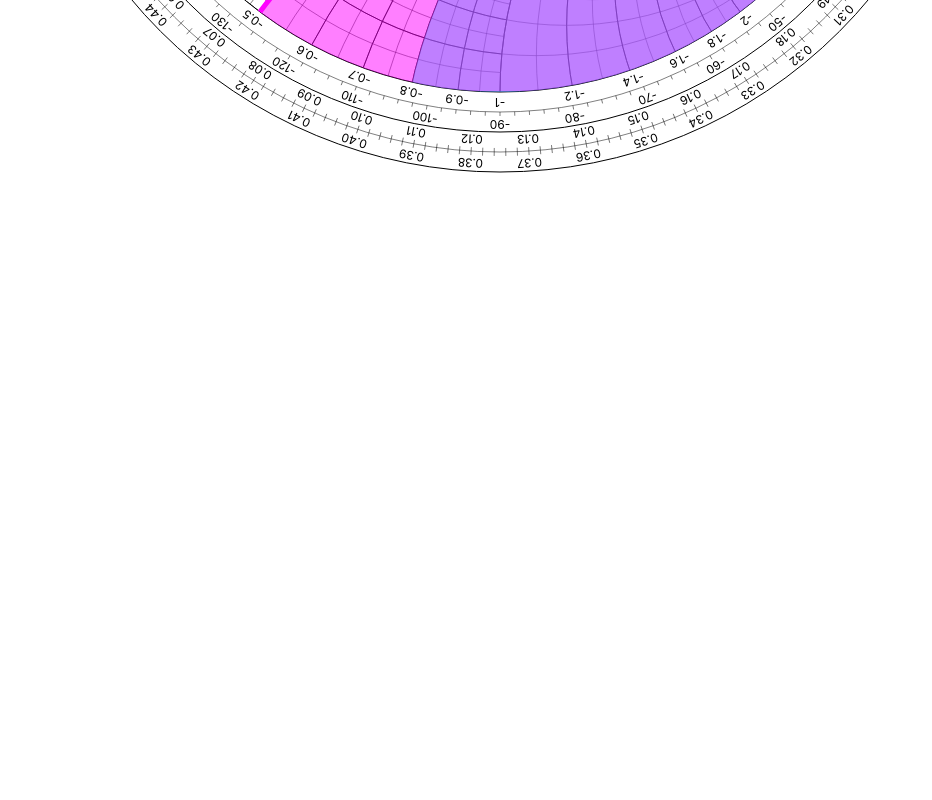
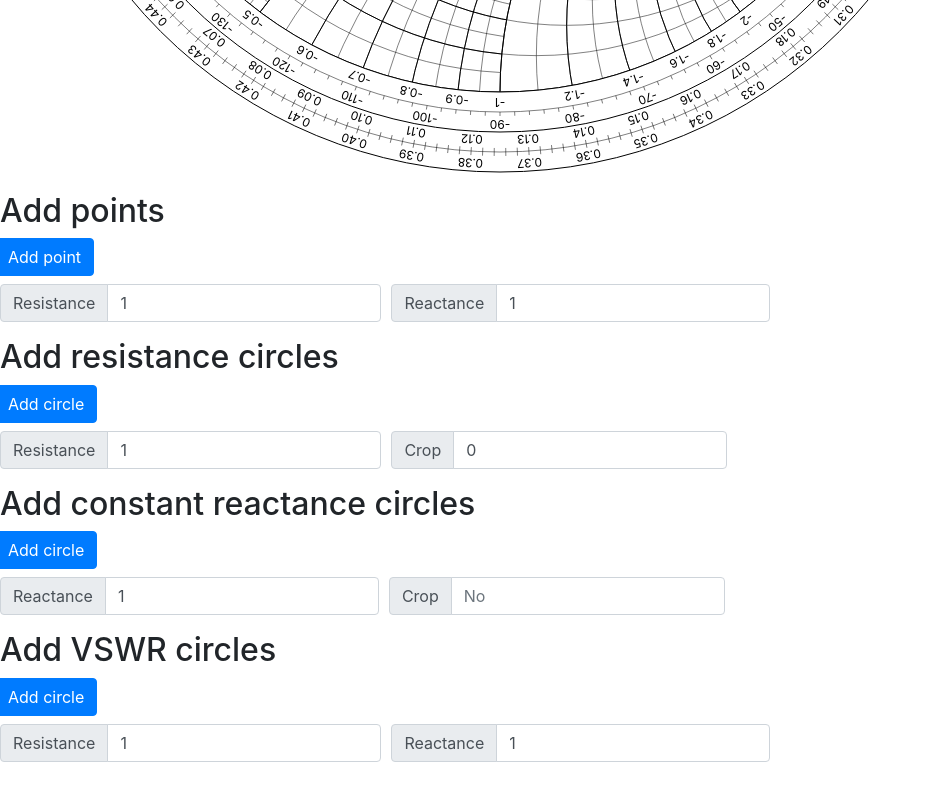
Before and after one commit to germi/vue-smith-chart, a Vue app: page / in a window 1280 px wide. Shown: the part 808-1608 px from the top of the page, without its empty margins (0-932 px from the left). Before the commit the page ends 1000 px from the top, so only its background shows below. Built offline with nearby package versions, Linux system fonts and the light colour scheme; some icons are missing.

Commit message:
Tool for drawing Smith Charts started

```diff
--- a/src/App.vue
+++ b/src/App.vue
@@ -33,7 +33,7 @@
         stroke="#FF4136"
       ></sm-res-circle> -->
 
-      <sm-react-arc
+      <!-- <sm-react-arc
         :react="-0.2"
         :crop="2"
         fill="none"
@@ -53,7 +53,7 @@
         fill="rgba(255,0,255,0.5)"
         stroke-width="5"
         stroke="rgb(255,0,255)"
-      ></sm-react-arc>
+      ></sm-react-arc> -->
 
       <!-- <sm-vswr-circle
         :res="1"
@@ -74,7 +74,220 @@
         stroke="red"
       ></sm-vswr-circle> -->
 
+      <sm-res-circle
+        v-for="circle in res"
+        :res="circle.res"
+        :crop="circle.crop"
+        fill="rgba(255,0,255,0.5)"
+        stroke-width="2"
+        stroke="black"
+      ></sm-res-circle>
+
+      <sm-react-arc
+        v-for="circle in react"
+        :react="circle.react"
+        :crop="circle.crop"
+        fill="rgba(255,0,255,0.5)"
+        stroke-width="2"
+        stroke="black"
+      ></sm-react-arc>
+
+      <sm-vswr-circle
+        v-for="circle in vswr"
+        :res="circle.res"
+        :react="circle.crop"
+        stroke-width="2"
+        stroke="black"
+      ></sm-vswr-circle>
+
+      <sm-point
+        v-for="point in points"
+        :res="point.res"
+        :react="point.react"
+        fill="blue"
+      ></sm-point>
+
     </smith-chart>
+
+    <div class="">
+
+      <h2>Add points</h2>
+
+      <div class="form-row mb-2">
+        <button
+          @click="addPoint"
+          type="button"
+          class="btn btn-primary"
+        >Add point</button>
+      </div>
+
+      <div
+        v-for="point in points"
+        class="form-row align-items-center mb-2"
+      >
+        <div class="col-auto">
+          <label class="sr-only" for="inlineFormInput">Resistance</label>
+          <div class="input-group mb-2">
+            <div class="input-group-prepend">
+              <div class="input-group-text">Resistance</div>
+            </div>
+            <input v-model.number="point.res" type="number" class="form-control" id="inlineFormInput" placeholder="Resistance">
+          </div>
+        </div>
+        <div class="col-auto">
+          <label class="sr-only" for="inlineFormInputGroup">Reactance</label>
+          <div class="input-group mb-2">
+            <div class="input-group-prepend">
+              <div class="input-group-text">Reactance</div>
+            </div>
+            <input v-model.number="point.react" type="number" class="form-control" id="inlineFormInputGroup" placeholder="Reactance">
+          </div>
+        </div>
+      </div>
+
+    </div>
+
+    <div class="">
+
+      <h2>Add resistance circles</h2>
+
+      <div class="form-row mb-2">
+        <button
+          @click="addResCircle"
+          type="button"
+          class="btn btn-primary"
+        >Add circle</button>
+      </div>
+
+      <div
+        v-for="circle in res"
+        class="form-row align-items-center mb-2"
+      >
+        <div class="col-auto">
+          <label class="sr-only" for="inlineFormInput">Resistance</label>
+          <div class="input-group mb-2">
+            <div class="input-group-prepend">
+              <div class="input-group-text">Resistance</div>
+            </div>
+            <input v-model.number="circle.res" type="number" class="form-control" id="inlineFormInput" placeholder="Resistance">
+          </div>
+        </div>
+        <div class="col-auto">
+          <label class="sr-only" for="inlineFormInput">Crop</label>
+          <div class="input-group mb-2">
+            <div class="input-group-prepend">
+              <div class="input-group-text">Crop</div>
+            </div>
+            <input
+              v-model.number="circle.crop"
+              type="number"
+              class="form-control"
+              id="inlineFormInput"
+              placeholder="No"
+            >
+          </div>
+        </div>
+      </div>
+
+    </div>
+
+    <div class="">
+
+      <h2>Add constant reactance circles</h2>
+
+      <div class="form-row mb-2">
+        <button
+          @click="addReactCircle"
+          type="button"
+          class="btn btn-primary"
+        >Add circle</button>
+      </div>
+
+      <div
+        v-for="circle in react"
+        class="form-row align-items-center mb-2"
+      >
+        <div class="col-auto">
+          <label class="sr-only" for="inlineFormInput">Reactance</label>
+          <div class="input-group mb-2">
+            <div class="input-group-prepend">
+              <div class="input-group-text">Reactance</div>
+            </div>
+            <input v-model.number="circle.react" type="number" class="form-control" id="inlineFormInput" placeholder="Reactance">
+          </div>
+        </div>
+        <div class="col-auto">
+          <label class="sr-only" for="inlineFormInput">Crop</label>
+          <div class="input-group mb-2">
+            <div class="input-group-prepend">
+              <div class="input-group-text">Crop</div>
+            </div>
+            <input
+              v-model.number="circle.crop"
+              type="number"
+              class="form-control"
+              id="inlineFormInput"
+              placeholder="No"
+            >
+          </div>
+        </div>
+      </div>
+
+    </div>
+
+    <div class="">
+
+      <h2>Add VSWR circles</h2>
+
+      <div class="form-row mb-2">
+        <button
+          @click="addVswrCircle"
+          type="button"
+          class="btn btn-primary"
+        >Add circle</button>
+      </div>
+
+      <div
+        v-for="circle in vswr"
+        class="form-row align-items-center mb-2"
+      >
+        <div class="col-auto">
+          <label class="sr-only" for="inlineFormInput">Resistance</label>
+          <div class="input-group mb-2">
+            <div class="input-group-prepend">
+              <div class="input-group-text">Resistance</div>
+            </div>
+            <input
+              v-model.number="circle.res"
+              type="number"
+              class="form-control"
+              id="inlineFormInput"
+              placeholder="Resistance"
+            >
+          </div>
+        </div>
+        <div class="col-auto">
+          <label class="sr-only" for="inlineFormInputGroup">Reactance</label>
+          <div class="input-group mb-2">
+            <div class="input-group-prepend">
+              <div class="input-group-text">Reactance</div>
+            </div>
+            <input
+              v-model.number="circle.react"
+              type="number"
+              class="form-control"
+              id="inlineFormInputGroup"
+              placeholder="Reactance"
+            >
+          </div>
+        </div>
+      </div>
+
+    </div>
+
+    <pre>
+      <code v-html="html"></code>
+    </pre>
 
   </div>
 </template>
@@ -94,6 +307,53 @@ export default {
     SmResCircle,
     SmReactArc,
     SmVswrCircle,
+  },
+  computed:{
+    html(){
+      let html = ""
+      for (var i = 0; i < this.points.length; i++) {
+        html += '<sm-point :res="' + this.points[i].res + '"></sm-point>'
+      }
+      return html
+    }
+  },
+  data: function () {
+    return {
+      points: [
+        {res: 1, react: 1}
+      ],
+      res: [
+        {res: 1, crop: 0}
+      ],
+      react: [
+        {react: 1, crop: ''}
+      ],
+      vswr: [
+        {res: 1, react: 1}
+      ]
+    }
+  },
+  methods: {
+    addPoint(){
+      this.points.push(
+        {res: 1, react: 1}
+      )
+    },
+    addResCircle(){
+      this.res.push(
+        {res: 1, crop: 0}
+      )
+    },
+    addReactCircle(){
+      this.react.push(
+        {react: 1, crop: ''}
+      )
+    },
+    addVswrCircle(){
+      this.vswr.push(
+        {res: 1, react: ''}
+      )
+    }
   }
 }
 </script>
```
Also changed, not shown: examples/tool.html (added, +32 -0 lines), 1 other file (tests, documents, lock files or other folders).
